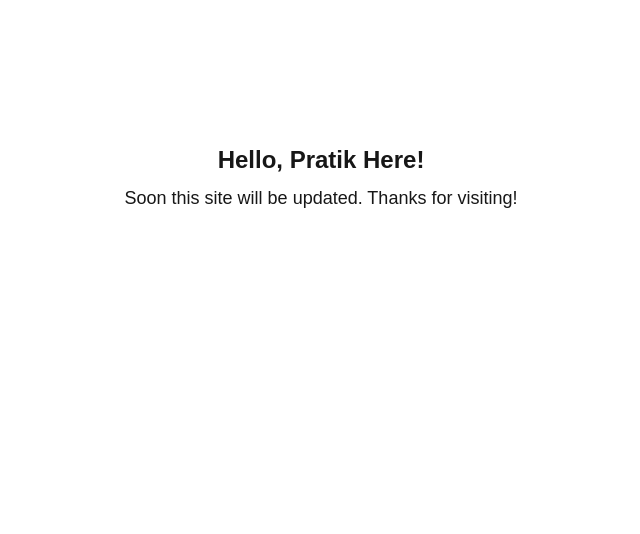
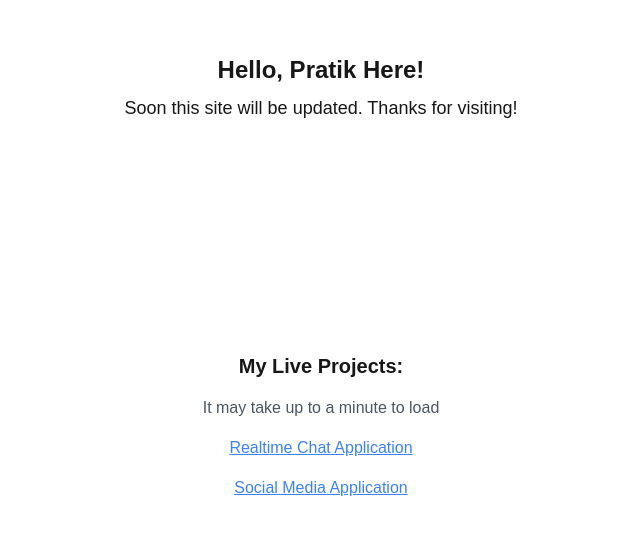
Before and after one commit to PKBOSS26/kalehub, a Next.js app: page / in a window 1280 px wide. Shown: the part 230-764 px from the top of the page, without its empty margins (319-959 px from the left). Built offline with nearby package versions, Linux system fonts and the light colour scheme.

Commit message:
live projects link added

```diff
--- a/app/page.tsx
+++ b/app/page.tsx
@@ -1,11 +1,33 @@
-
 export default function Home() {
   return (
-    <>
-      <div className="flex flex-col items-center justify-center min-h-screen ">
+    <div className="flex flex-col items-center justify-center min-h-screen p-4">
+      <div className="flex flex-col items-center justify-center h-[60vh] mb-8">
         <h1 className="text-2xl font-bold mt-4">Hello, Pratik Here!</h1>
-        <p className="text-lg mt-2">Soon this site will be updated. Thanks for visiting!</p>
+        <p className="text-lg mt-2 text-center">
+          Soon this site will be updated. Thanks for visiting!
+        </p>
       </div>
-    </>
+
+      <div className="flex flex-col items-center space-y-4">
+        <h2 className="text-xl font-semibold">My Live Projects:</h2>
+        <h3 className="text-gray-600">It may take up to a minute to load</h3>
+        <a
+          href="https://speedenchat.kalehub.com"
+          target="_blank"
+          rel="noopener noreferrer"
+          className="text-blue-500 hover:text-blue-700 underline"
+        >
+          Realtime Chat Application
+        </a>
+        <a
+          href="https://psocial.kalehub.com/login"
+          target="_blank"
+          rel="noopener noreferrer"
+          className="text-blue-500 hover:text-blue-700 underline"
+        >
+          Social Media Application
+        </a>
+      </div>
+    </div>
   );
 }
```
